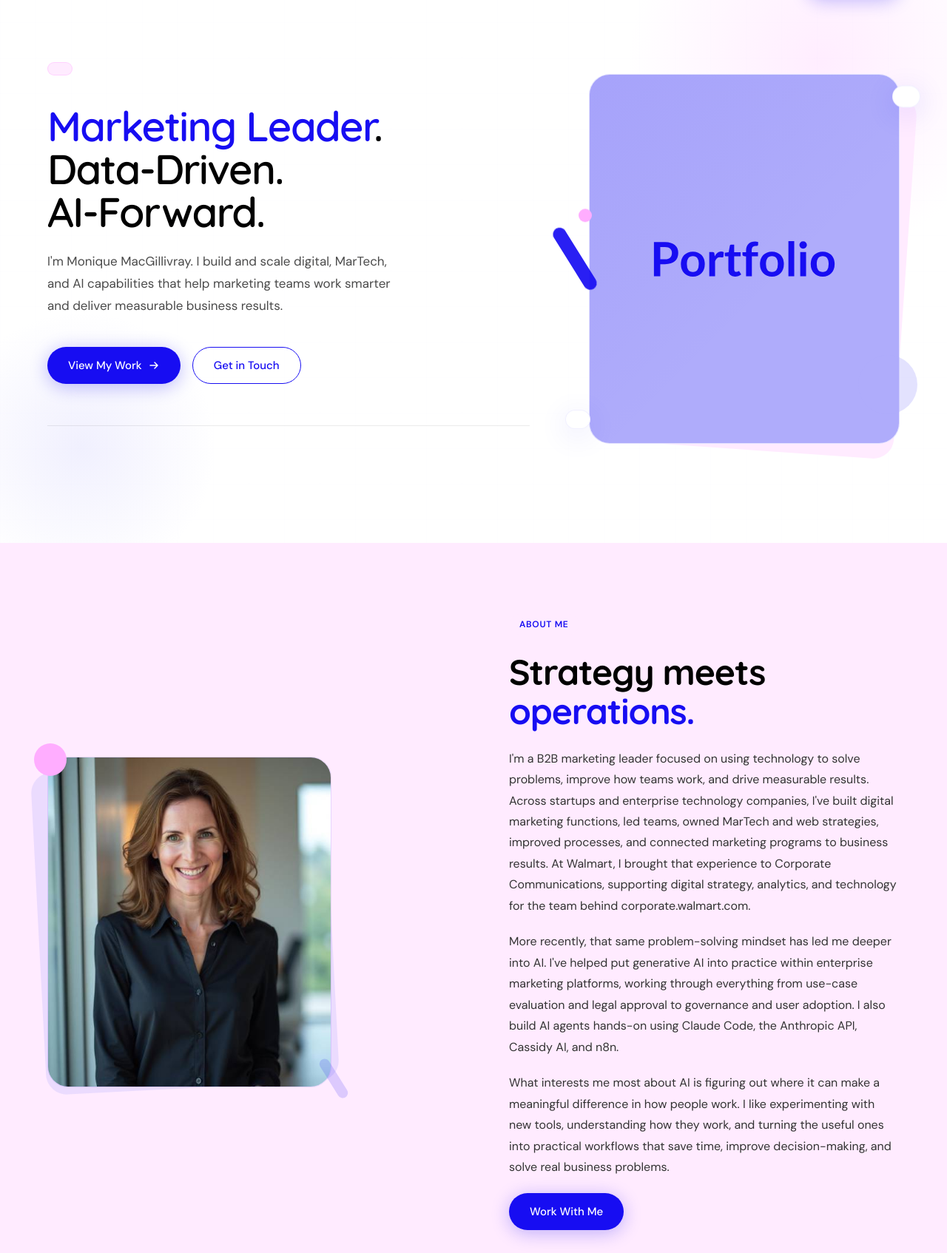
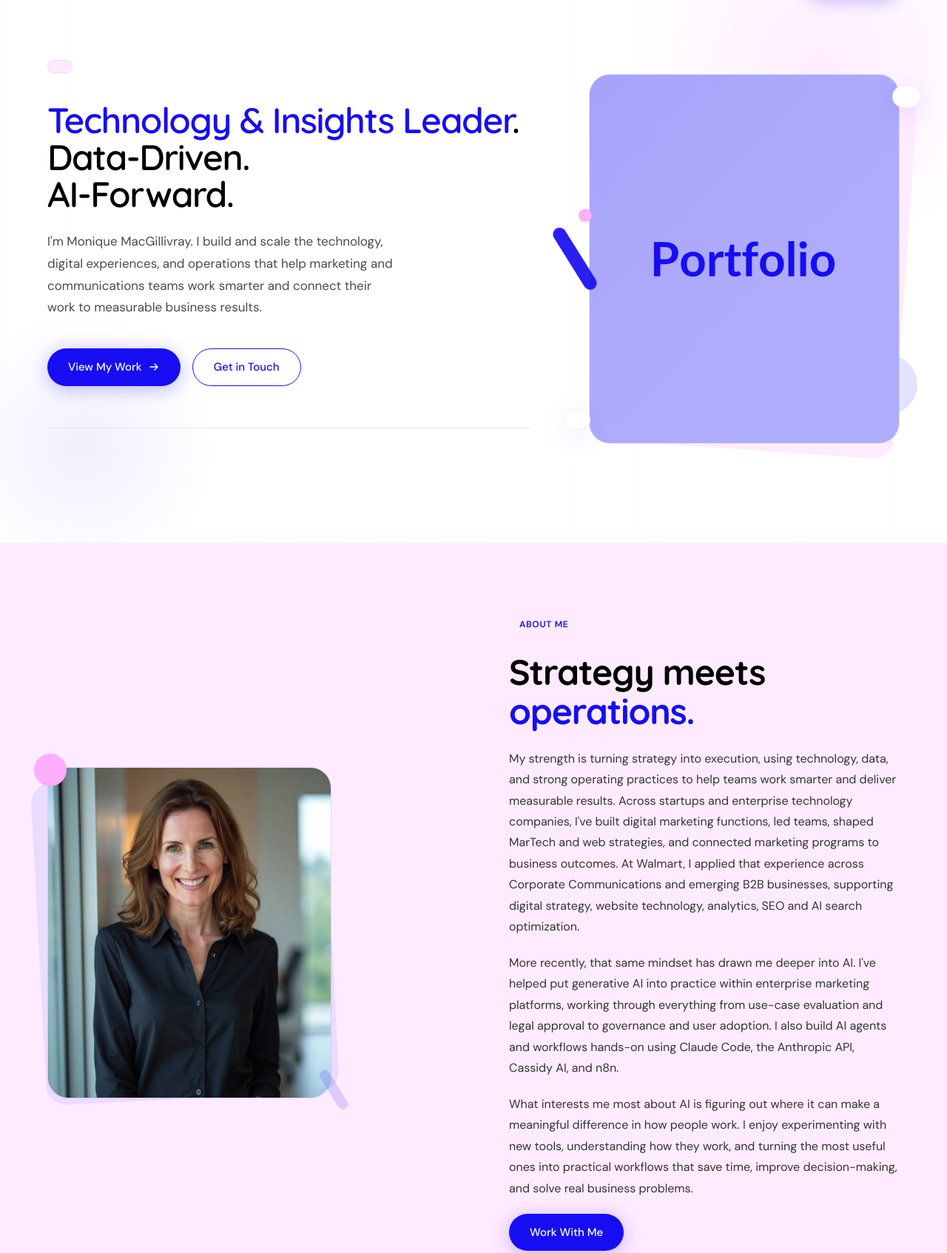
Before and after one commit to moniquemacg123/web, a website: page index.html in a window 1280 px wide. Shown: the part 66-1760 px from the top of the page at 74% size. Drawn offline with nearby package versions, Linux system fonts and the light colour scheme.

Commit message:
Update home page title, hero, and About copy; refine AI agent copy
Co-Authored-By: Claude Opus 5.5 <noreply@anthropic.com>

```diff
--- a/index.html
+++ b/index.html
@@ -3,7 +3,7 @@
 <head>
   <meta charset="UTF-8">
   <meta name="viewport" content="width=device-width, initial-scale=1.0">
-  <title>Monique MacGillivray — B2B MarTech & Demand Gen Leader</title>
+  <title>Monique MacGillivray — Digital Platforms, Analytics & AI Leader</title>
   <!-- Google tag (gtag.js) -->
 <script async src="https://www.googletagmanager.com/gtag/js?id=G-B1ME0HWV81"></script>
 <script>
@@ -342,13 +342,13 @@
         </div>
 
         <!-- Headline -->
-        <h1 class="anim-2 font-display" style="font-family:'Quicksand',sans-serif; font-size:clamp(2.0rem, 4.5vw, 3.5rem); font-weight:600; line-height:1.04; letter-spacing:-0.03em; color:#000; margin-bottom:1.5rem;">
-        <span style="color:#170DF2;">Marketing Leader</span>.<br>Data-Driven.<br>AI-Forward.
+        <h1 class="anim-2 font-display" style="font-family:'Quicksand',sans-serif; font-size:clamp(1.6rem, 4.0vw, 3.0rem); font-weight:600; line-height:1.04; letter-spacing:-0.03em; color:#000; margin-bottom:1.5rem;">
+        <span style="color:#170DF2;">Technology & Insights Leader</span>.<br>Data-Driven.<br>AI-Forward.
         </h1>
 
         <!-- Sub -->
         <p class="anim-3" style="font-family:'DM Sans',sans-serif; font-size:1.0625rem; line-height:1.75; color:#4a4a4a; max-width:480px; margin-bottom:2.5rem;">
-          I'm Monique MacGillivray. I build and scale digital, MarTech, and AI capabilities that help marketing teams work smarter and deliver measurable business results.
+          I'm Monique MacGillivray. I build and scale the technology, digital experiences, and operations that help marketing and communications teams work smarter and connect their work to measurable business results.
         </p>
 
         <!-- CTAs -->
@@ -452,11 +452,11 @@
         </h2>
 
         <p style="font-family:'DM Sans',sans-serif; font-size:1rem; line-height:1.78; color:#333; margin-bottom:1.25rem;">
-         I'm a B2B marketing leader focused on using technology to solve problems, improve how teams work, and drive measurable results. Across startups and enterprise technology companies, I've built digital marketing functions, led teams, owned MarTech and web strategies, improved processes, and connected marketing programs to business results. At Walmart, I brought that experience to Corporate Communications, supporting digital strategy, analytics, and technology for the team behind corporate.walmart.com.
+         My strength is turning strategy into execution, using technology, data, and strong operating practices to help teams work smarter and deliver measurable results. Across startups and enterprise technology companies, I've built digital marketing functions, led teams, shaped MarTech and web strategies, and connected marketing programs to business outcomes. At Walmart, I applied that experience across Corporate Communications and emerging B2B businesses, supporting digital strategy, website technology, analytics, SEO and AI search optimization.
         </p>
-	<p style="font-family:'DM Sans',sans-serif; font-size:1rem; line-height:1.78; color:#333; margin-bottom:1.25rem;">More recently, that same problem-solving mindset has led me deeper into AI. I've helped put generative AI into practice within enterprise marketing platforms, working through everything from use-case evaluation and legal approval to governance and user adoption. I also build AI agents hands-on using Claude Code, the Anthropic API, Cassidy AI, and n8n.</p>
+	<p style="font-family:'DM Sans',sans-serif; font-size:1rem; line-height:1.78; color:#333; margin-bottom:1.25rem;">More recently, that same mindset has drawn me deeper into AI. I've helped put generative AI into practice within enterprise marketing platforms, working through everything from use-case evaluation and legal approval to governance and user adoption. I also build AI agents and workflows hands-on using Claude Code, the Anthropic API, Cassidy AI, and n8n.</p>
 	<p style="font-family:'DM Sans',sans-serif; font-size:1rem; line-height:1.78; color:#333; margin-bottom:1.25rem;">
-	What interests me most about AI is figuring out where it can make a meaningful difference in how people work. I like experimenting with new tools, understanding how they work, and turning the useful ones into practical workflows that save time, improve decision-making, and solve real business problems.</p>
+	What interests me most about AI is figuring out where it can make a meaningful difference in how people work. I enjoy experimenting with new tools, understanding how they work, and turning the most useful ones into practical workflows that save time, improve decision-making, and solve real business problems.</p>
 
         <a href="#contact" class="btn-blue">Work With Me</a>
       </div>
```
Also changed, not shown: portfolio/ai-agents-search-tools.html (+2 -2 lines).
